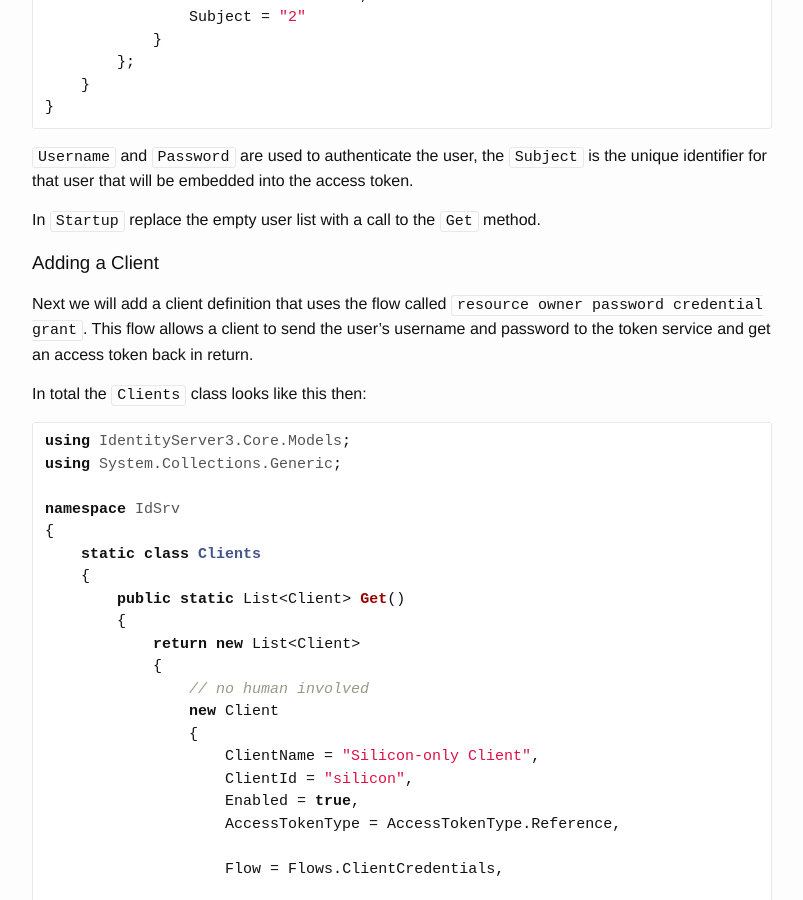
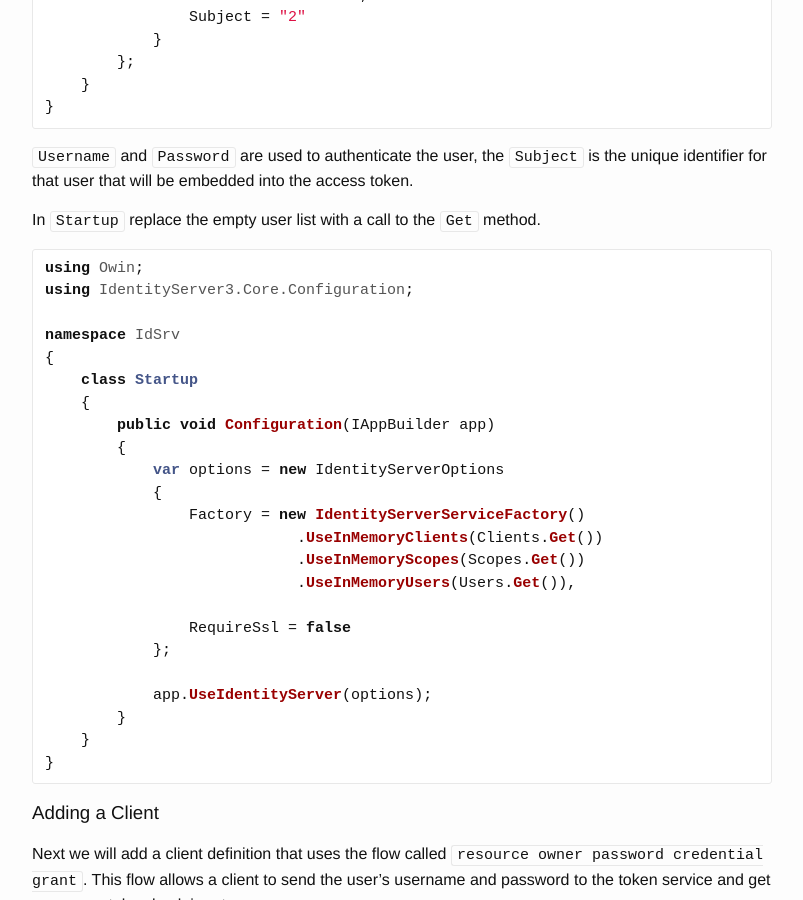
Before and after one commit to IdentityServer/Documentation, a Jekyll site: the page built from docsv2/overview/simplestOAuth.md, in a window 1280 px wide and 900 px high, scrolled down 6969 px. Shown: the whole window, without its empty margins (238-1041 px from the left). Built offline with Jekyll 4.4.1, drawn with Linux system fonts in a browser that asks for light colours; our own code applies the rules of GitHub Pages for plain Markdown files.

Commit message:
More detail on how to hook up the InMemoryUserList
I had an issue where I couldn't figure out how to hook up the InMemoryUserList to IdentityServer and I kept reading over line 323 ("In Startup replace the empty user list with a call to the Get method.") without realizing that line 323 was the step that I was missing.  I think this code (or maybe even a smaller snippet of my code) should be added in to prevent people from accidentally skipping over the step.

````diff
--- a/docsv2/overview/simplestOAuth.md
+++ b/docsv2/overview/simplestOAuth.md
@@ -322,6 +322,32 @@
 
 In `Startup` replace the empty user list with a call to the `Get` method.
 
+```csharp
+using Owin;
+using IdentityServer3.Core.Configuration;
+
+namespace IdSrv
+{
+    class Startup
+    {
+        public void Configuration(IAppBuilder app)
+        {
+            var options = new IdentityServerOptions
+            {
+                Factory = new IdentityServerServiceFactory()
+                            .UseInMemoryClients(Clients.Get())
+                            .UseInMemoryScopes(Scopes.Get())
+                            .UseInMemoryUsers(Users.Get()),
+
+                RequireSsl = false
+            };
+
+            app.UseIdentityServer(options);
+        }
+    }
+}
+```
+
 ### Adding a Client
 Next we will add a client definition that uses the flow called `resource owner password credential grant`.
 This flow allows a client to send the user's username and password to the token service and get an access token back in return.
````
